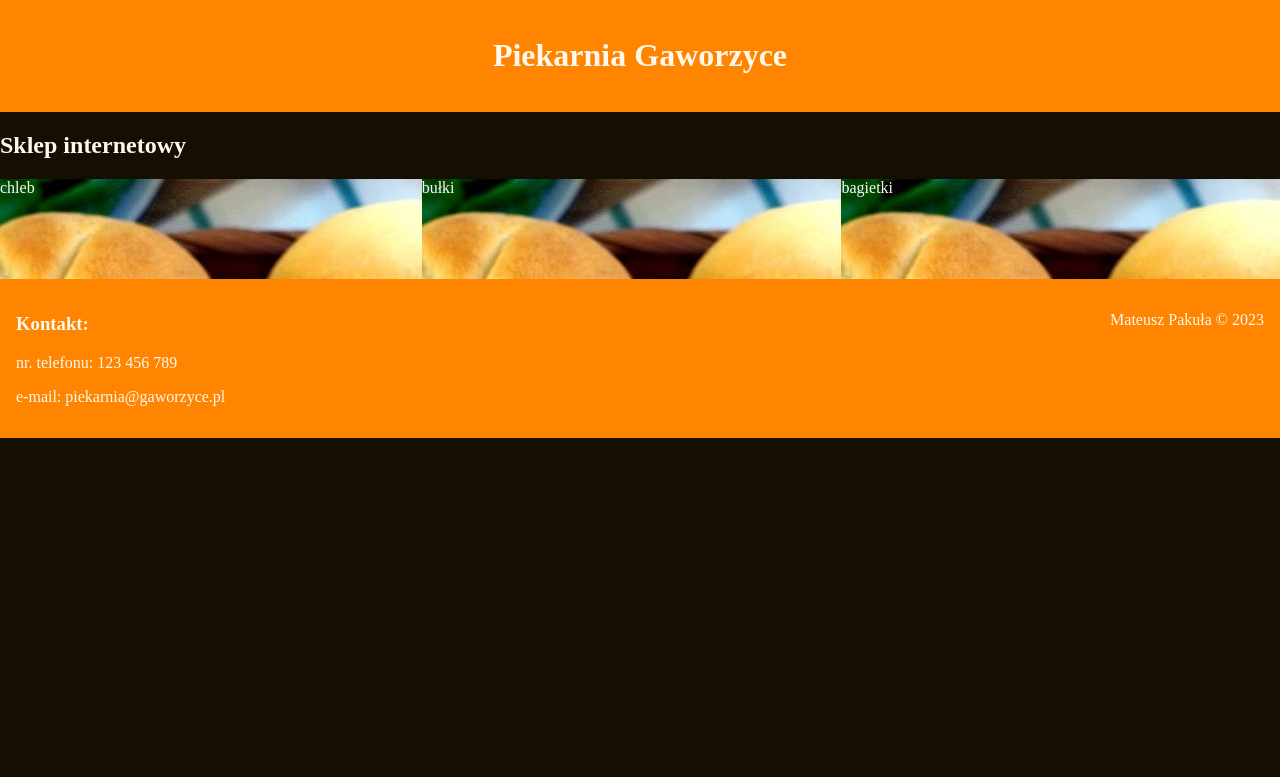
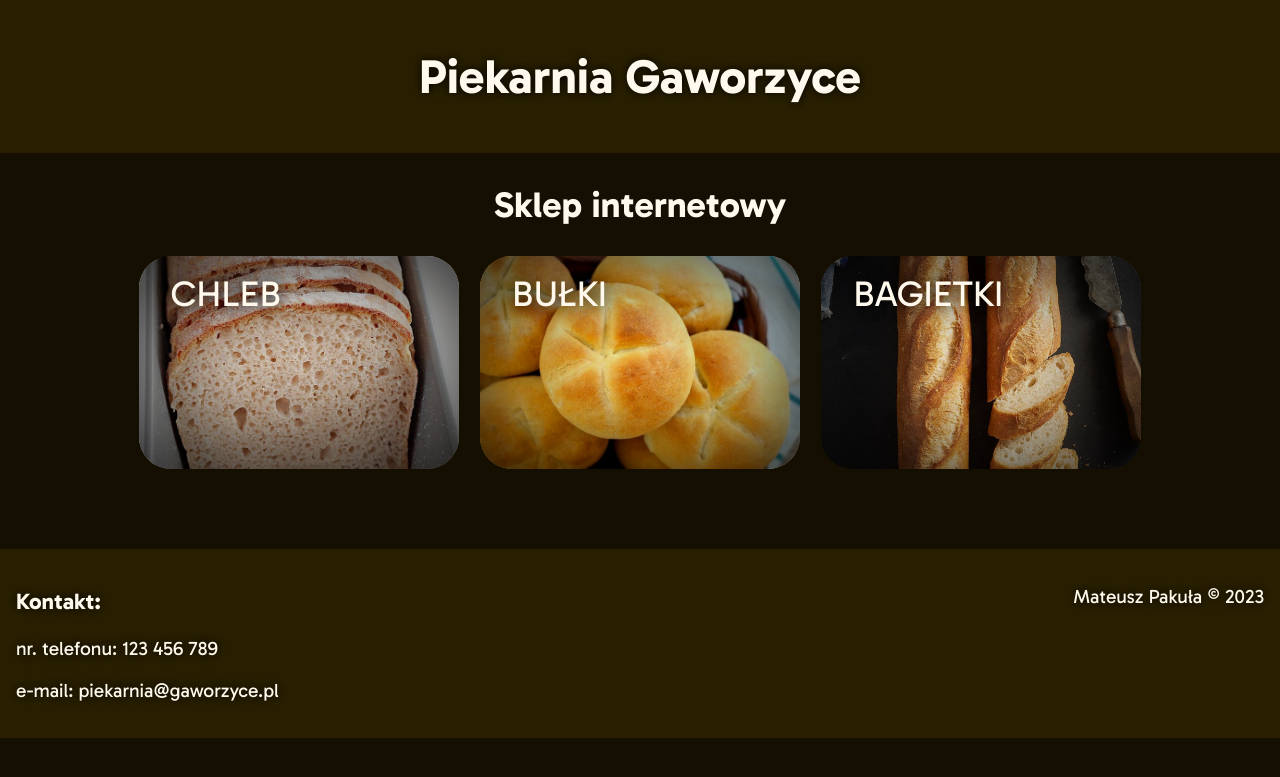
Before and after one commit to Mati6082/php, a PHP site: page / in a window 1280 px wide. Shown: the top 777 px of the page. Run offline with PHP 8.4, Linux system fonts and the light colour scheme.

Commit message:
usagbfousagbfoafuwga

```diff
--- a/Zadanie ZDP/index.php
+++ b/Zadanie ZDP/index.php
@@ -13,24 +13,24 @@
     <h1>Piekarnia Gaworzyce</h1>
 </header>
 <section>
-    <h2>Sklep internetowy</h2>
+    <h2 class="center-header">Sklep internetowy</h2>
     <section id="grid">
         <div id="chleb">
-            chleb
+            <p>chleb</p>
         </div>
         <div id="bułki">
-            bułki
+            <p>bułki</p>
         </div>
         <div id="bagietki">
-            bagietki
+            <p>bagietki</p>
         </div>
     </section>
 </section>
 <footer>
     <div id="left-footer">
         <h3>Kontakt:</h3>
-        <p>nr. telefonu: 123 456 789</p>
-        <p>e-mail: piekarnia@gaworzyce.pl</p>
+        <p>nr. telefonu: <span class="hover-underline">123 456 789</span></p>
+        <p>e-mail: <span class="hover-underline">piekarnia@gaworzyce.pl</span></p>
     </div>
     <div id="right-footer"><p>Mateusz Pakuła &copy; 2023</p></div>
 </footer>
--- a/Zadanie ZDP/style.css
+++ b/Zadanie ZDP/style.css
@@ -4,19 +4,28 @@
     --primary: #ff8400;
     --secondary: #291f00;
     --accent: #f86c30;
+}
 
+@font-face {
+    font-family: "Gabarito";
+    src: url("Gabarito.ttf");
 }
 
 body {
     box-sizing: border-box;
+    font-family: Gabarito, sans-serif;
+    font-size: 150%;
     margin: 0;
     color: var(--text);
-    background-color: var(--background);
+    background-size: cover;
+    background: var(--background);
+    background-size: cover;
 }
 
 header, footer {
-    background: var(--primary);
+    background: var(--secondary);
     padding: 1rem;
+    text-shadow: 0 0 10px black;
 }
 
 header {
@@ -26,6 +35,7 @@ header {
 footer {
     display: flex;
     flex-direction: row;
+    font-size: 80%;
 }
 
 #right-footer {
@@ -39,23 +49,56 @@ footer {
 
 #grid {
     display: grid;
+    width: 80%;
+    margin: 0 auto;
+    justify-content: space-around;
+    padding: 0 5rem 5rem;
+}
+
+#grid div {
+    text-shadow: 0 0 1rem black;
+    aspect-ratio: 1.5;
+    min-width: 25vw;
+    background-position: center;
+    background-size: cover;
+    border-radius: 2rem;
+    transition: .5s all;
+    box-shadow: inset 0 0 10vw rgb(0,0,0);
+}
+
+#grid div:hover {
+    scale: 105%;
+    box-shadow: inset 0 0 7vw rgb(0,0,0);
+}
+
+#grid div p {
+    text-transform: uppercase;
+    font-size: 150%;
+    margin: 0;
+    padding: 1rem 2rem;
+
 }
 
 #chleb {
-    min-height: 100px;
     grid-row: 1;
-    grid-column: 1;
-    background-image: url(chleb.png);
+    background-image: url(chleb.png) !important;
 }
+
 #bułki {
     grid-row: 1;
-    grid-column: 2;
-    background-image: url(bulka.png);
-    width: 100%;
-    height: 100%;
+    background-image: url(bulka.png) !important;
 }
+
 #bagietki {
     grid-row: 1;
-    grid-column: 3;
-    background-image: url(bagietka.png);
+    background-image: url(bagietka.png) !important;
 }
+
+.center-header {
+    text-align: center;
+}
+
+.hover-underline:hover {
+    text-decoration: underline;
+    cursor: pointer;
+}
```
Also changed, not shown: Zadanie ZDP/Gabarito.ttf (added), Zadanie ZDP/background.png (added), Zadanie ZDP/bagietka.png, Zadanie ZDP/chleb.png.
